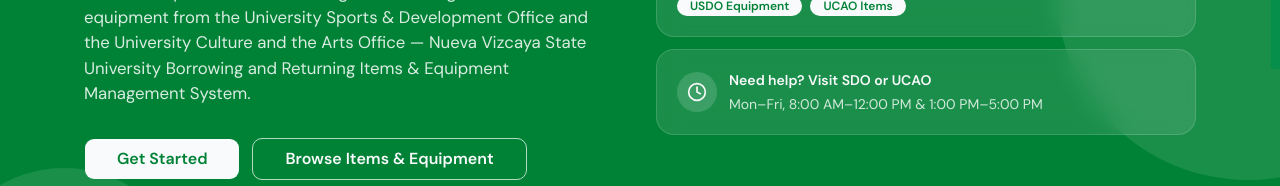
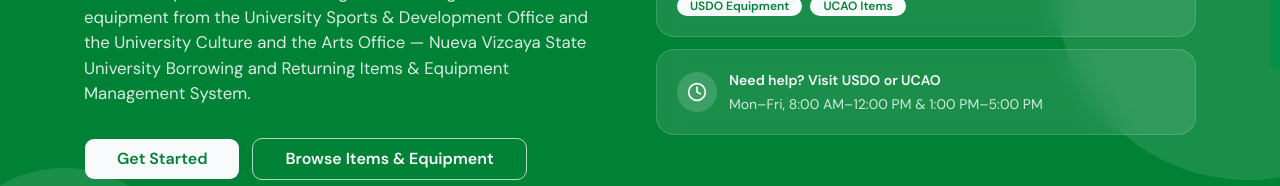
Before and after one commit to nvsu-brims/brims, a Next.js app: page / in a window 1280 px wide. Shown: the part 440-626 px from the top of the page. Built offline with nearby package versions, Linux system fonts and the light colour scheme; no server answers; the database is empty.

Commit message:
Home page: help line says USDO or UCAO

```diff
--- a/app/(public)/page.tsx
+++ b/app/(public)/page.tsx
@@ -140,7 +140,7 @@ export default async function HomePage() {
                 </div>
                 <div>
                   <p className="mb-1 text-sm font-semibold text-gray-50">
-                    Need help? Visit SDO or UCAO
+                    Need help? Visit USDO or UCAO
                   </p>
                   <p className="mb-0 text-sm text-white/80">
                     Mon–Fri, 8:00 AM–12:00 PM &amp; 1:00 PM–5:00 PM
```
